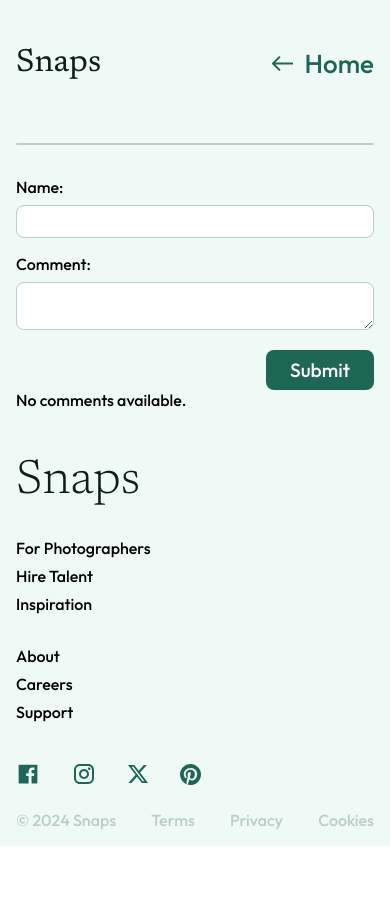
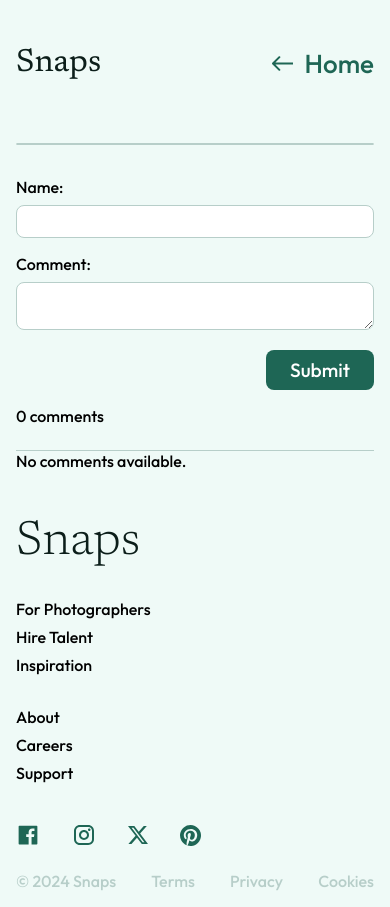
Before and after one commit to 1o5am/chandni-melwani-snaps, a React (Vite) app: page /photo in a window 390 px wide. Before the commit the page ends 846 px from the top, so only its background shows below. Built offline with nearby package versions, Linux system fonts and the light colour scheme.

Commit message:
mobile styling photo page

```diff
--- a/src/componenets/pages/PhotoPage/PhotoPage.jsx
+++ b/src/componenets/pages/PhotoPage/PhotoPage.jsx
@@ -145,7 +145,7 @@ export default function PhotoPage() {
 
             {/* Display Comments */}
             <div className="photo-page__comments">
-
+                <p className="photo-page__comments-count">{comments.length} comments</p>
                 {comments.length > 0 ? (
                     comments.map((comment) => (
                         <div key={comment.id} className="photo-page__comment">
--- a/src/componenets/pages/PhotoPage/PhotoPage.scss
+++ b/src/componenets/pages/PhotoPage/PhotoPage.scss
@@ -62,11 +62,11 @@
         justify-content: space-between;
     }
 
-    &__info {
-        display: flex;
-        flex-direction: column;
-        gap: 1rem;
-    }
+    // &__info {
+    //     display: flex;
+    //     flex-direction: column;
+    //     gap: 1rem;
+    // }
 
 
 
@@ -74,12 +74,12 @@
         margin-top: 2rem;
     }
 
-    &__date-photographer {
-        display: flex;
-        justify-content: space-between;
-        align-items: center;
-        width: 100%;
-    }
+    // &__date-photographer {
+    //     display: flex;
+    //     justify-content: space-between;
+    //     align-items: center;
+    //     width: 100%;
+    // }
 
     &__form {
         display: flex;
@@ -111,16 +111,29 @@
         border: 0px;
     }
 
+    &__comments-count {
+        margin-top: 1rem;
+        padding-bottom: 1.5rem;
+        border-bottom: 1px solid $sea-green;
+    }
+
     &__comment{
         margin-top: 2rem;
         display: flex;
         flex-direction: column;
         gap: 2rem;
+        border-bottom: 1px solid $sea-green;
+        padding-bottom: 1.5rem;
+
+        &:last-child {
+            border-bottom: none;
+        }
     }
 
     &__comment-date {
         display: flex;
         justify-content: space-between;
+        color: $forest-green;
     }
 
 }
```
